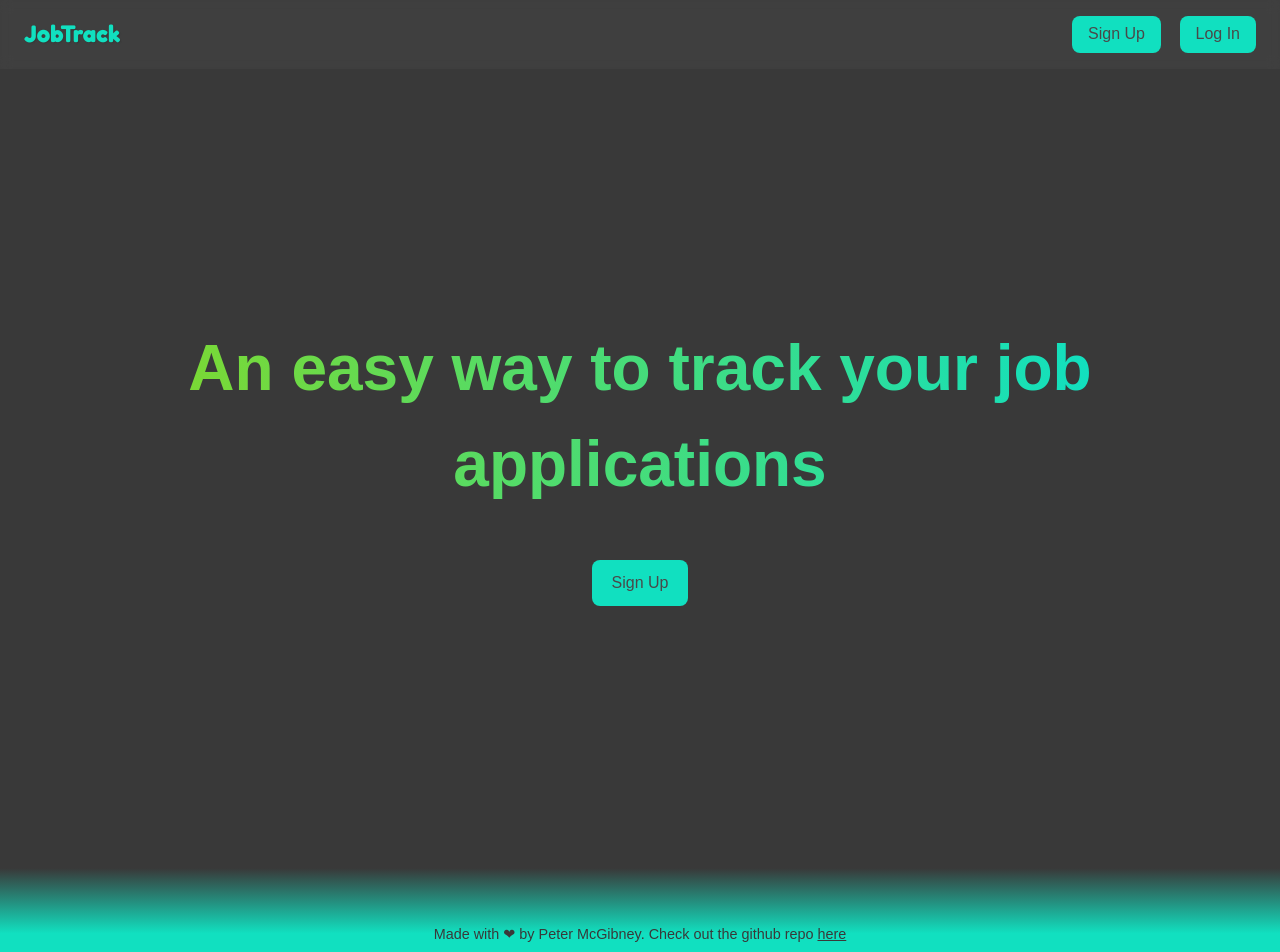
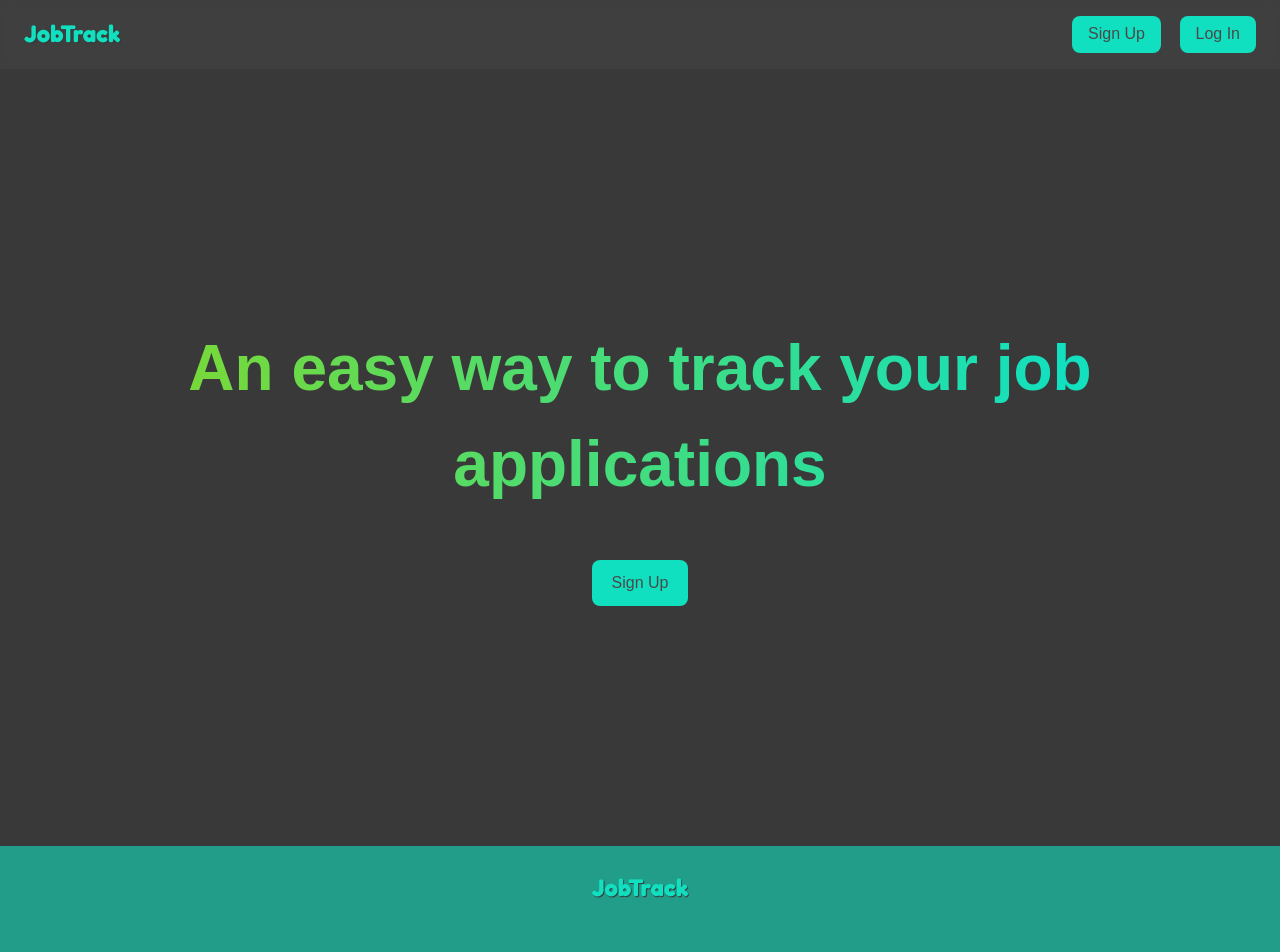
Before and after one commit to petermc87/jobtrack, a Next.js app: page / in a window 1280 px wide. Shown: the top 952 px of the page. Built offline with nearby package versions, Linux system fonts and the light colour scheme; no server answers.

Commit message:
style: footer

```diff
--- a/src/app/components/Footer/Footer.module.scss
+++ b/src/app/components/Footer/Footer.module.scss
@@ -5,20 +5,25 @@ $line: none;
   border: $line red;
   z-index: -1;
   display: flex;
+  flex-direction: column;
+
   position: relative;
-  bottom: -10rem;
+  bottom: -15rem;
   width: 100%;
   text-align: center;
-  justify-content: center;
-  padding-top: 10rem;
+
+  justify-content: space-around;
   //   padding-top: 10rem;
-  background: linear-gradient(
-    to bottom,
-    var.$dark-gray 55%,
-    // var.$accent-green 60%,
-    var.$accent-blue 90%
-  );
+  //   padding-top: 10rem;
+  //   background: linear-gradient(
+  //     to bottom,
+  //     var.$dark-gray 1%,
+  //     // var.$accent-green 60%,
+  //     var.$accent-blue 20%
+  //   );
+  background: rgba(17, 224, 192, 0.6);
   h2 {
+    padding-top: 5rem;
     font-size: 0.9rem;
     color: var.$dark-gray;
     background-color: transparent !important;
--- a/src/app/components/Footer/Footer.tsx
+++ b/src/app/components/Footer/Footer.tsx
@@ -1,4 +1,5 @@
 import { useRouter } from "next/navigation";
+import Logo from "../Logo/logo";
 import styles from "./Footer.module.scss";
 
 export default function Footer() {
@@ -6,6 +7,9 @@ export default function Footer() {
   return (
     <>
       <div className={styles.footerWrapper}>
+        <br />
+        {/* <br /> */}
+        <Logo />
         <h2>
           Made with &#10084; by Peter McGibney. Check out the github repo{" "}
           <span
```
